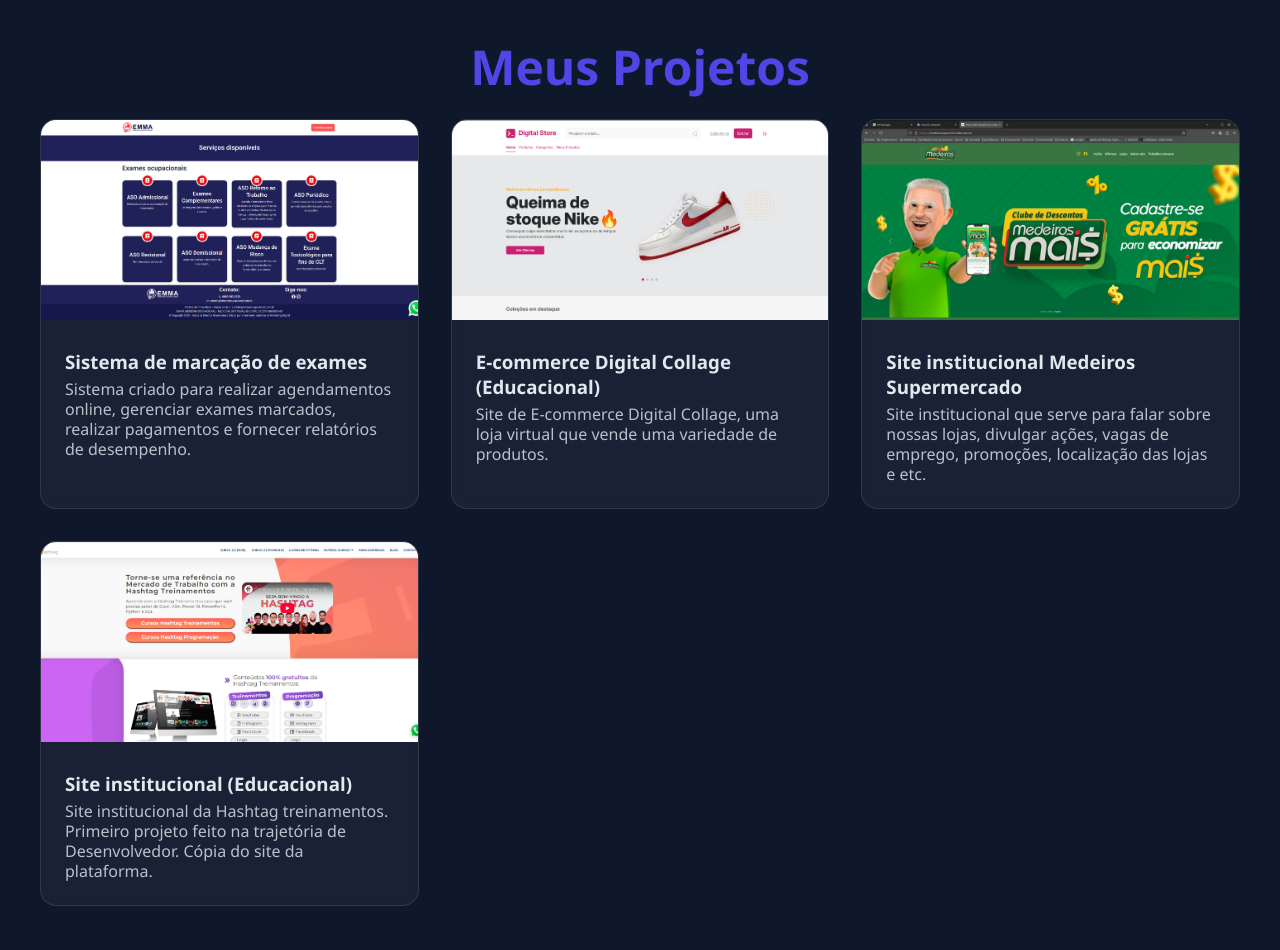
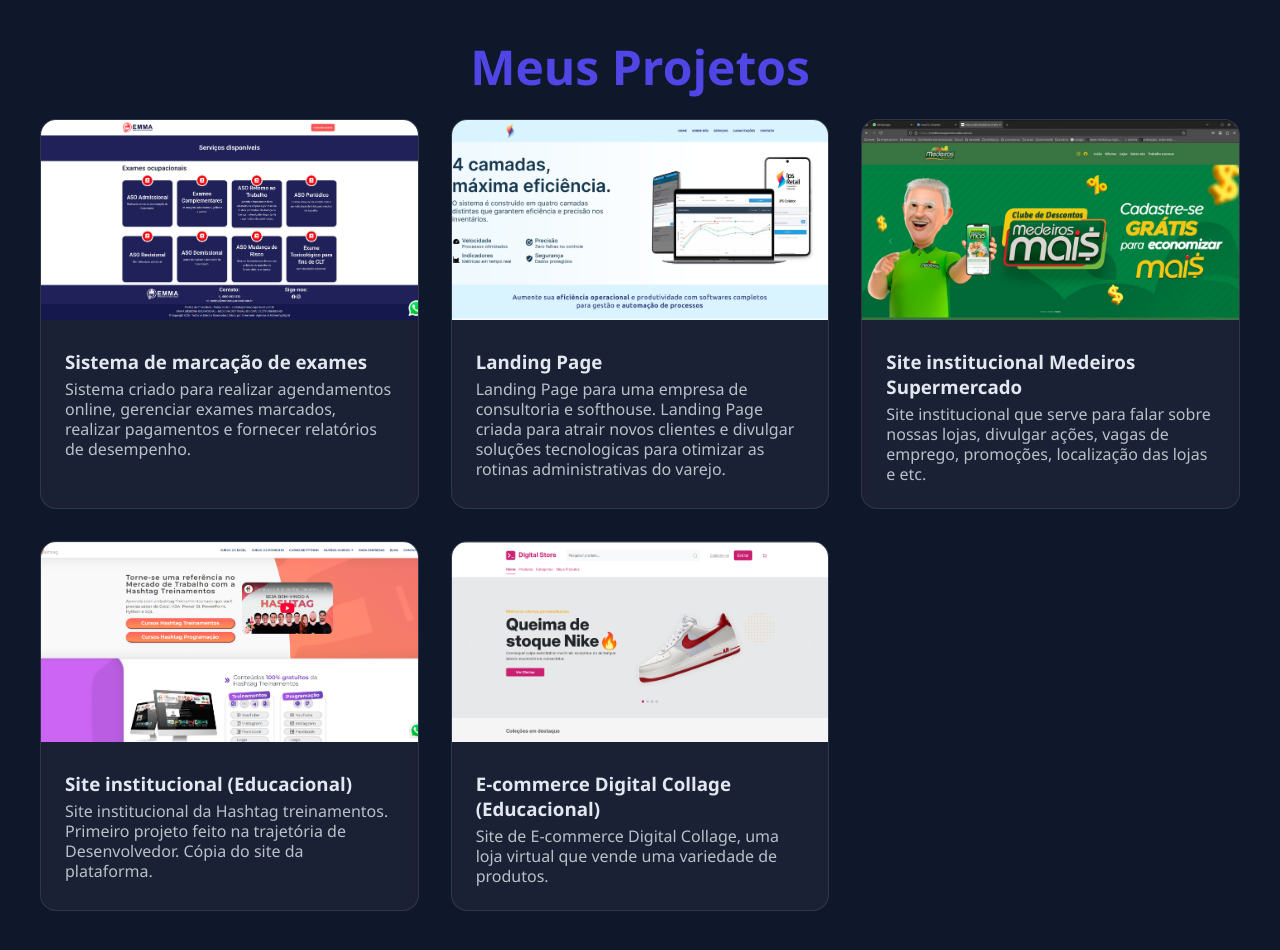
Before and after one commit to franciscojose96/MyPortfolio, a plain HTML site: page index.html in a window 1280 px wide. Shown: the part 1340-2290 px from the top of the page. Drawn offline with Linux system fonts and the light colour scheme.

Commit message:
add-project

```diff
--- a/index.html
+++ b/index.html
@@ -69,12 +69,13 @@
             </div>
 
             <div class="projetos-card">
-                <img class="projeto-imagem" src="./img/02.png" alt="Projeto 2">
+                <img class="projeto-imagem" src="./img/06.png" alt="Projeto 4">
                 <div class="caixa-texto-projeto">
-                    <h3 class="info-projetos">E-commerce Digital Collage (Educacional)</h3>
-                    <p class="paragrafo-projetos">Site de E-commerce Digital Collage, uma loja virtual que vende uma variedade de produtos.</p>
+                    <h3 class="info-projetos">Landing Page</h3>
+                    <p class="paragrafo-projetos">Landing Page para uma empresa de consultoria e softhouse. Landing Page criada para atrair novos clientes e divulgar soluções tecnologicas para otimizar as rotinas administrativas do varejo.</p>
                 </div>
             </div>
+
 
             <div class="projetos-card">
                 <img class="projeto-imagem" src="./img/03.jpeg" alt="Projeto 3">
@@ -91,6 +92,16 @@
                     <p class="paragrafo-projetos">Site institucional da Hashtag treinamentos. Primeiro projeto feito na trajetória de Desenvolvedor. Cópia do site da plataforma.</p>
                 </div>
             </div>
+
+            <div class="projetos-card">
+                <img class="projeto-imagem" src="./img/02.png" alt="Projeto 2">
+                <div class="caixa-texto-projeto">
+                    <h3 class="info-projetos">E-commerce Digital Collage (Educacional)</h3>
+                    <p class="paragrafo-projetos">Site de E-commerce Digital Collage, uma loja virtual que vende uma variedade de produtos.</p>
+                </div>
+            </div>
+
+
         </div>
     </section>
 
```
Also changed, not shown: img/06.png (added).
